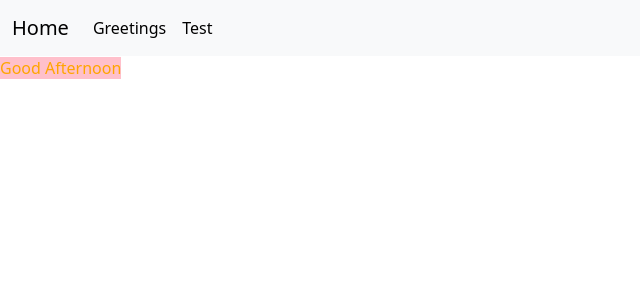
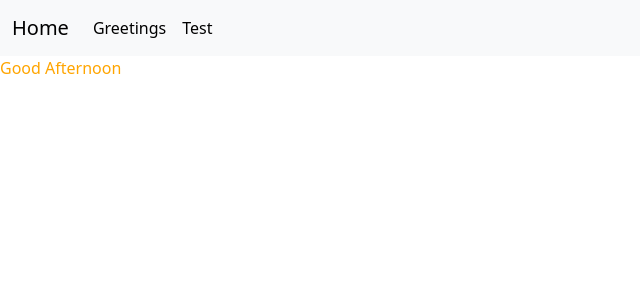
Before and after one commit to atiq59/react-practice, a React (Create React App) app: page /greeting in a window 1280 px wide. Shown: the top 300 px of the page, without its empty margins (0-640 px from the left). Built offline with nearby package versions, Linux system fonts and the light colour scheme.

Commit message:
added new class

```diff
--- a/src/Demo.js
+++ b/src/Demo.js
@@ -34,7 +34,7 @@ function Demo() {
                 <Card sx={{ minWidth: 275, minHeight: 375 }}>
 
                     <CardContent>
-                        <p className='heading'>ToDo List</p>
+                        <p className='heading cls'>ToDo List</p>
 
                         <Grid
                             container
--- a/src/Greeting.jsx
+++ b/src/Greeting.jsx
@@ -5,7 +5,7 @@ function Greeting() {
     let greeting = '';
     const cssStyle = {
         color: '',
-        backgroundColor: 'pink'
+        backgroundColor: 'pinkk'
     }
 
     const date = new Date(),
```
